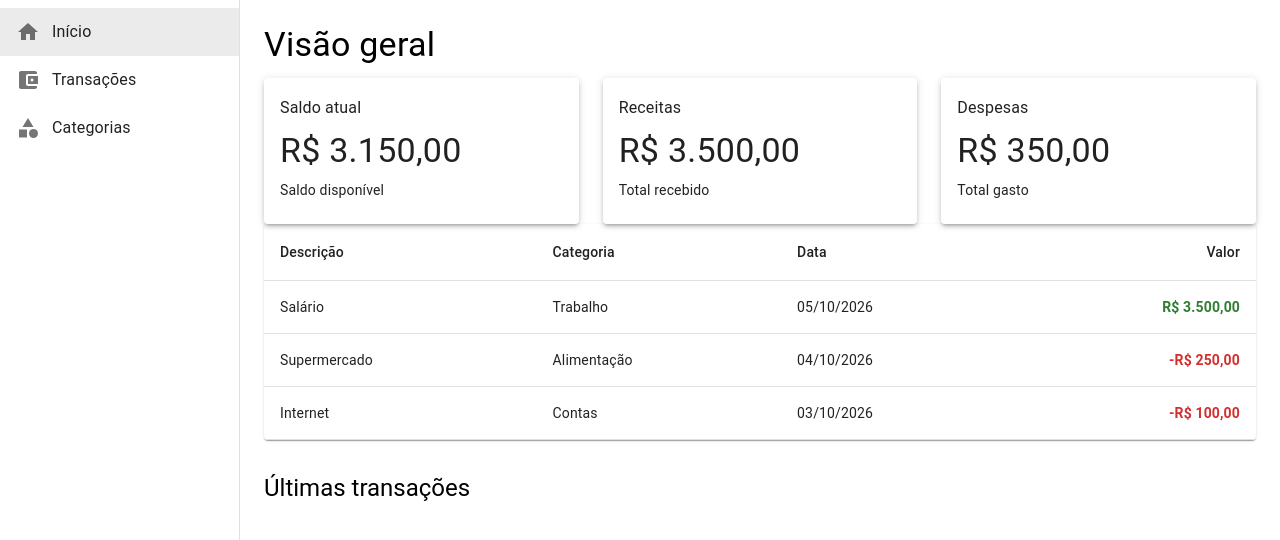
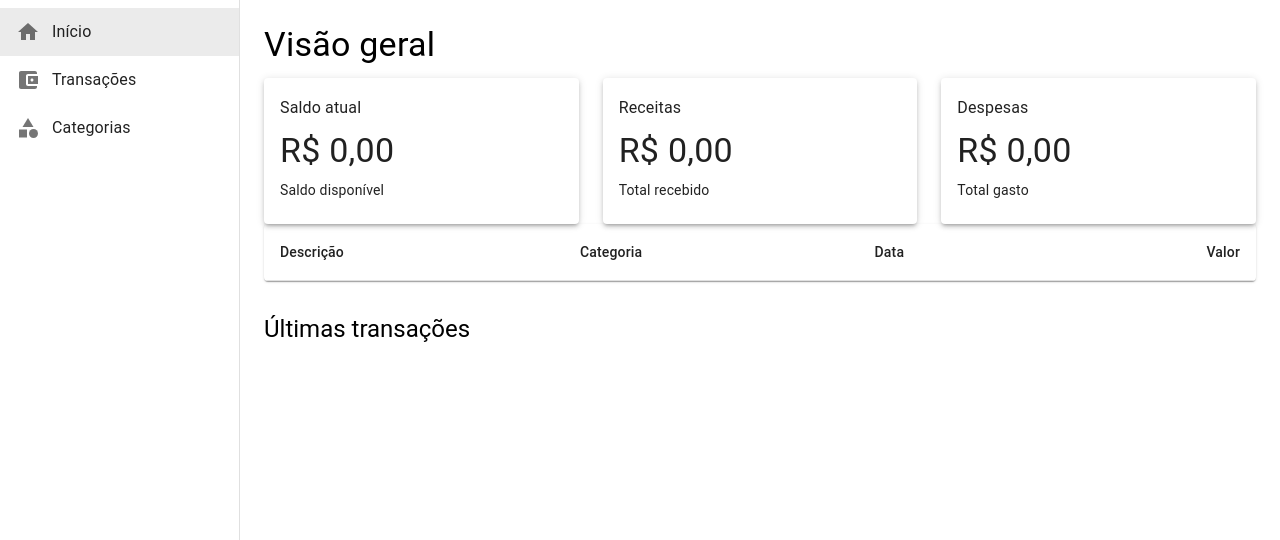
Before and after one commit to Matheus-Lacerda-Da-silva/Your-Financial-Control, a React (Vite) app in the folder frontend/: page / in a window 1280 px wide. Shown: the top 540 px of the page. Built offline with nearby package versions, Linux system fonts and the light colour scheme.

Commit message:
Integrate transactions into the dashboard

```diff
--- a/frontend/src/App.tsx
+++ b/frontend/src/App.tsx
@@ -1,3 +1,5 @@
+
+import { useState } from 'react'
 import { BrowserRouter, Routes, Route } from 'react-router-dom'
 
 import LayoutPrincipal from './layouts/LayoutPrincipal'
@@ -6,13 +8,54 @@ import Inicio from './pages/Inicio'
 import Transacoes from './pages/Transacoes'
 import Categorias from './pages/Categorias'
 
+type Transacao = {
+  id: number
+  descricao: string
+  tipo: 'receita' | 'despesa'
+  valor: number
+  categoria: string
+  data: string
+}
+
+type InicioProps = {
+  transacoes: Transacao[]
+}
+
 function App() {
+  const [transacoes, setTransacoes] = useState<Transacao[]>([])
+
+  const cadastrarTransacao = (
+    novaTransacao: Omit<Transacao, 'id'>,
+  ) => {
+    const transacaoComId: Transacao = {
+      ...novaTransacao,
+      id: Date.now(),
+    }
+
+    setTransacoes((transacoesAtuais) => [
+      transacaoComId,
+      ...transacoesAtuais,
+    ])
+  }
+
   return (
     <BrowserRouter>
       <Routes>
         <Route element={<LayoutPrincipal />}>
-          <Route path="/" element={<Inicio />} />
-          <Route path="/transacoes" element={<Transacoes />} />
+          <Route
+            path="/"
+            element={<Inicio transacoes={transacoes} />}
+          />
+
+          <Route
+            path="/transacoes"
+            element={
+              <Transacoes
+                onCadastrarTransacao={cadastrarTransacao}
+              />
+            }
+          />
+
           <Route path="/categorias" element={<Categorias />} />
         </Route>
       </Routes>
--- a/frontend/src/pages/Inicio.tsx
+++ b/frontend/src/pages/Inicio.tsx
@@ -13,27 +13,21 @@ import {
   Paper,
 } from '@mui/material'
 
-function Inicio() {
-  const transacoes = [
-  {
-    descricao: 'Salário',
-    categoria: 'Trabalho',
-    data: '05/10/2026',
-    valor: 3500,
-  },
-  {
-    descricao: 'Supermercado',
-    categoria: 'Alimentação',
-    data: '04/10/2026',
-    valor: -250,
-  },
-  {
-    descricao: 'Internet',
-    categoria: 'Contas',
-    data: '03/10/2026',
-    valor: -100,
-  },
-]
+type Transacao = {
+  id: number
+  descricao: string
+  tipo: 'receita' | 'despesa'
+  valor: number
+  categoria: string
+  data: string
+}
+
+type InicioProps = {
+  transacoes: Transacao[]
+}
+
+function Inicio({ transacoes }: InicioProps) {
+
   const formatarMoeda = (valor: number) => {
     return new Intl.NumberFormat('pt-BR', {
       style: 'currency',
--- a/frontend/src/pages/Transacoes.tsx
+++ b/frontend/src/pages/Transacoes.tsx
@@ -12,7 +12,25 @@ import {
   Typography,
 } from '@mui/material'
 
-function Transacoes() {
+
+type TransacaoNova = {
+  descricao: string
+  tipo: 'receita' | 'despesa'
+  valor: number
+  categoria: string
+  data: string
+}
+
+type InicioProps = {
+  transacoes: TransacaoNova[]
+}
+
+type TransacoesProps = {
+  onCadastrarTransacao: (transacao: TransacaoNova) => void
+}
+
+
+function Transacoes({ onCadastrarTransacao }: TransacoesProps) {
   const [descricao, setDescricao] = useState('')
   const [tipo, setTipo] = useState('receita')
   const [valor, setValor] = useState('')
@@ -35,15 +53,15 @@ function Transacoes() {
       return
     }
 
-    const novaTransacao = {
-      descricao,
-      tipo,
-      valor: tipo === 'despesa' ? -valorNumerico : valorNumerico,
-      categoria,
-      data,
-    }
+  const novaTransacao: TransacaoNova = {
+    descricao,
+    tipo: tipo as 'receita' | 'despesa',
+    valor: tipo === 'despesa' ? -valorNumerico : valorNumerico,
+    categoria,
+    data,
+  }
 
-    console.log('Nova transação:', novaTransacao)
+    onCadastrarTransacao(novaTransacao)
 
     alert('Transação cadastrada com sucesso!')
 
```
